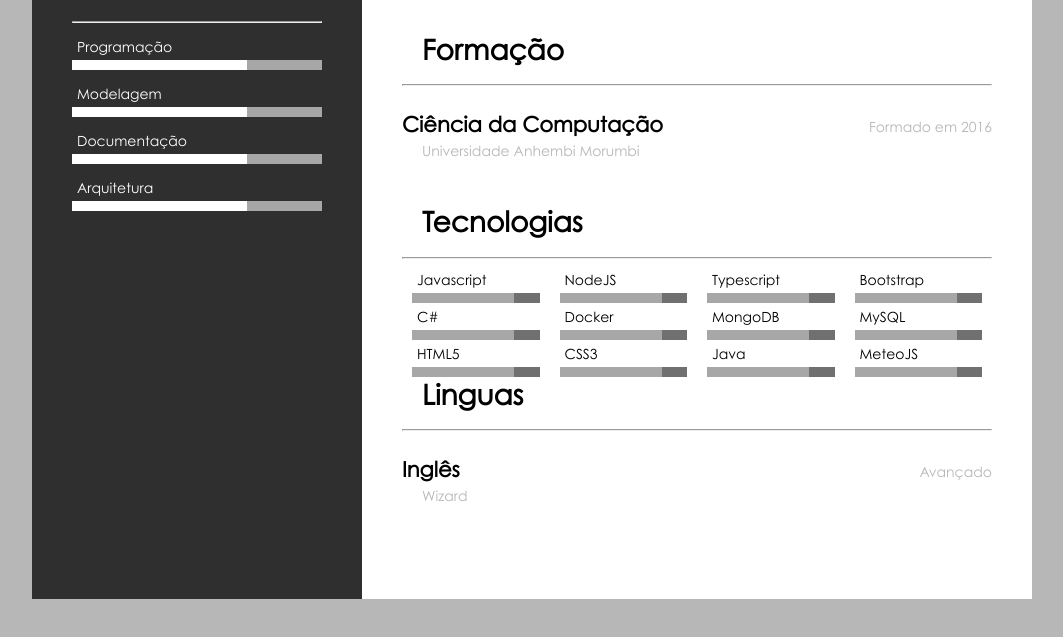
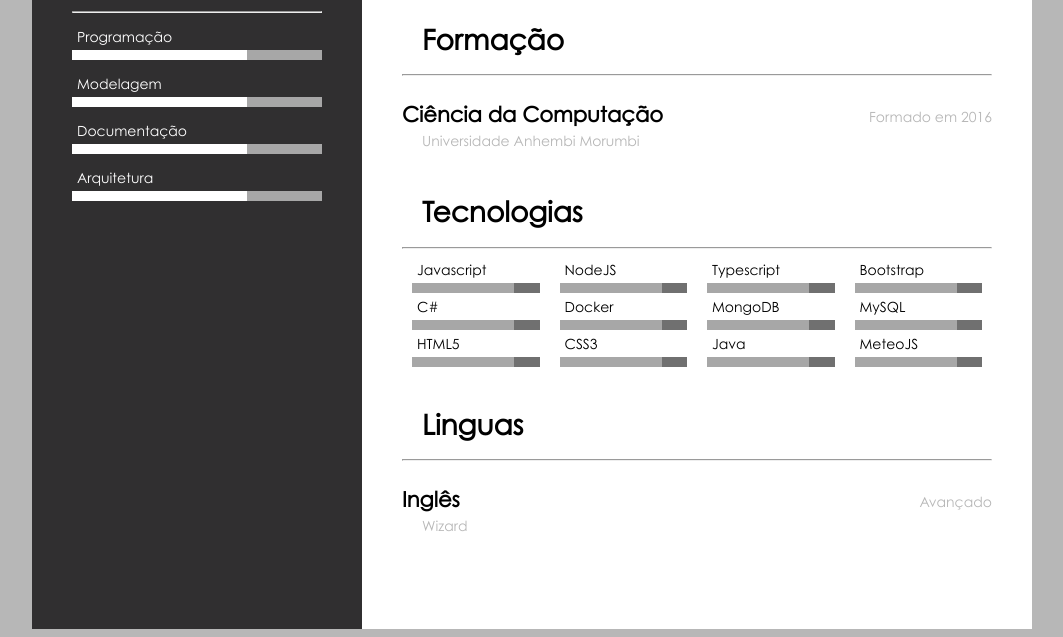
Before and after one commit to domenester/domenester.github.io, a website: page index.html in a window 1280 px wide. Shown: the part 768-1405 px from the top of the page, without its empty margins (108-1171 px from the left). Drawn offline with Linux system fonts and the light colour scheme.

Commit message:
Saving Progress

```diff
--- a/main.css
+++ b/main.css
@@ -8,7 +8,6 @@
 
 body {
   background-color: #b7b7b7;
-  padding: 10px;
   font-family: Century;
   font-size: 14px;
 }
@@ -27,7 +26,7 @@ label {
   margin: auto;
   width: 100%;
   max-width: 1000px;
-  min-width: 353px;
+  min-width: 300px;
   display: -webkit-box;
   display: -moz-box;
   display: -ms-flexbox;
@@ -150,16 +149,16 @@ label {
 
 .techs {
   width: 100%;
-  display: block;
+  display: inline-table;
 }
 
 .techs-item {
   width: 25%;
-  float: left;
   padding: 0px 10px 0px 10px;
   -webkit-box-sizing: border-box;
   -moz-box-sizing: border-box;
   box-sizing: border-box;
+  display: inline-block;
 }
 
 @media only screen and (max-width: 768px) {
```
